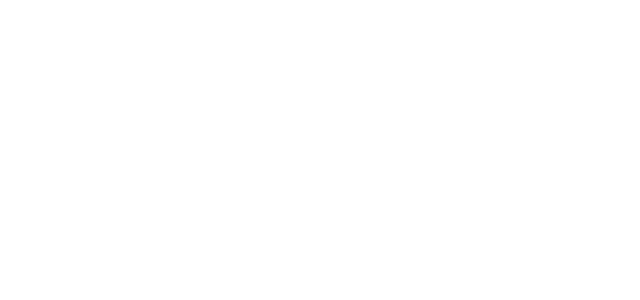
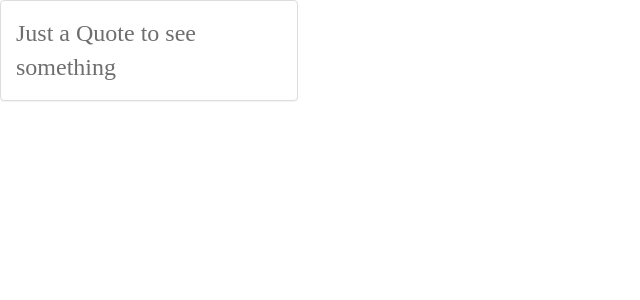
Before and after one commit to kamalogudah/quotes, a Vue app: page / in a window 1280 px wide. Shown: the top 300 px of the page, without its empty margins (0-640 px from the left). Built offline with nearby package versions, Linux system fonts and the light colour scheme; a web font is replaced by a local one.

Commit message:
Passing Data with Props and slots

```diff
--- a/src/App.vue
+++ b/src/App.vue
@@ -1,8 +1,11 @@
 <template>
-  <div id="container"></div>
+  <div id="container">
+    <app-quote-grid :quotes="quotes"></app-quote-grid>
+  </div>
 </template>
 
 <script>
+import QuoteGrid from './components/QuoteGrid.vue';
 export default {
   data: function() {
     return {
@@ -10,6 +13,9 @@
       maxQuotes: 10,
     };
   },
+  components: {
+    appQuoteGrid: QuoteGrid,
+  },
 };
 </script>
 
--- a/src/components/QuoteGrid.vue
+++ b/src/components/QuoteGrid.vue
@@ -1,10 +1,16 @@
 <template>
-  <div class="row"></div>
+  <div class="row">
+    <app-quote v-for="quote in quotes" v-bind:key="quote">{{ quote}}</app-quote>
+  </div>
 </template>
 
 <script>
+import Quote from './Quote.vue';
 export default {
   props: ['quotes'],
+  components: {
+    appQuote: Quote,
+  },
 };
 </script>
 
```
